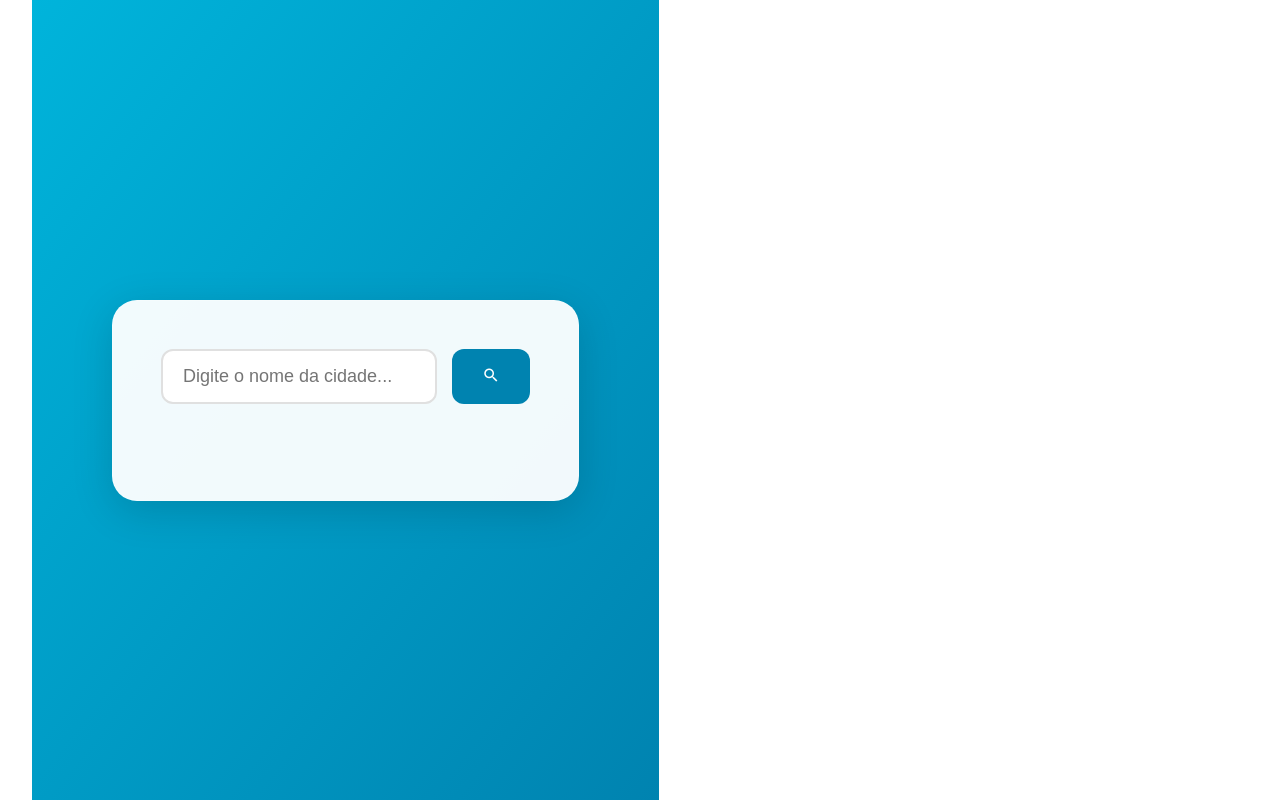
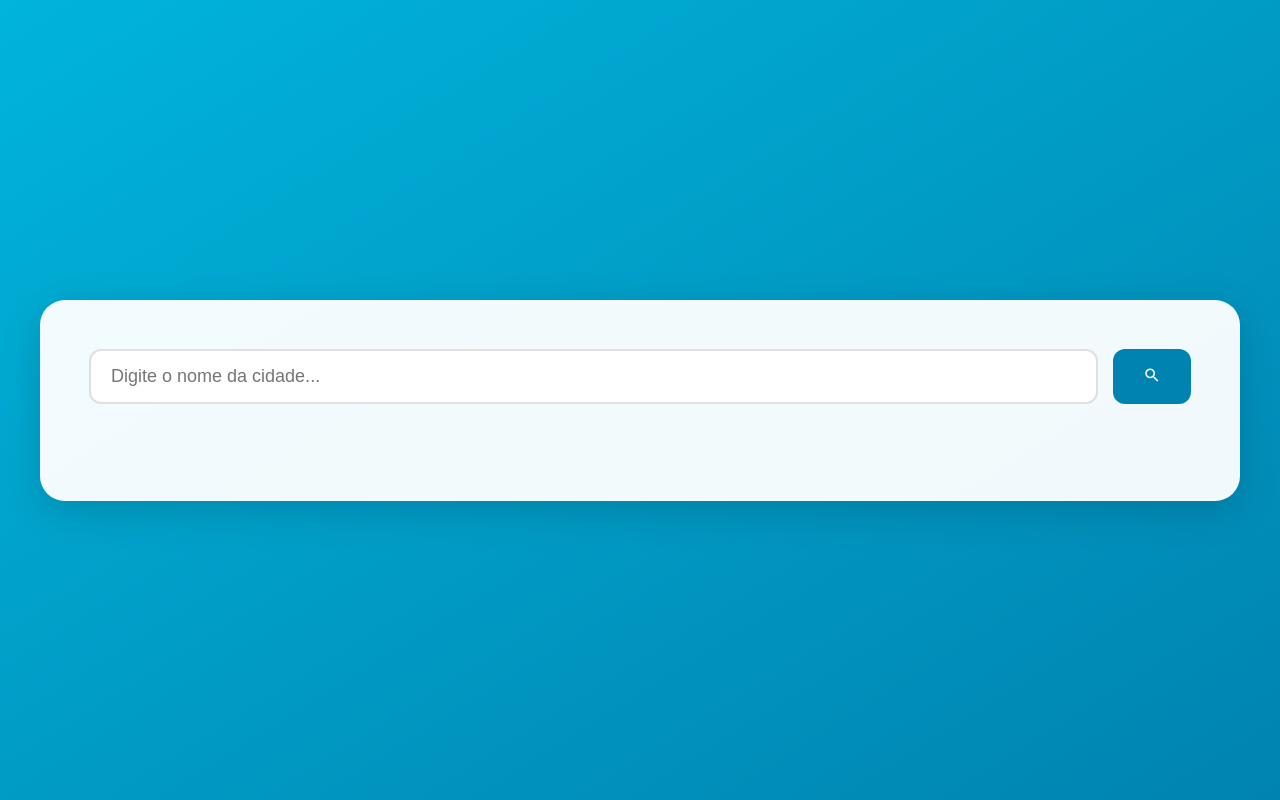
Before and after one commit to JoaoLops3/projeto-vue, a Vue app: page / in a window 1280 px wide. Built offline with nearby package versions, Linux system fonts and the light colour scheme; the HTML template or start-up script is replaced by a standard one.

Commit message:
style: ajusta background para ocupar tela cheia em PCs

```diff
--- a/src/components/WeatherApp.vue
+++ b/src/components/WeatherApp.vue
@@ -133,11 +133,18 @@ const getWeather = async () => {
 <style scoped>
 .weather-app {
   min-height: 100vh;
+  width: 100vw;
   background: linear-gradient(to bottom right, #00b4db, #0083b0);
   display: flex;
   justify-content: center;
   align-items: center;
   padding: 40px;
+  position: fixed;
+  top: 0;
+  left: 0;
+  right: 0;
+  bottom: 0;
+  overflow-y: auto;
 }
 
 .container {
@@ -146,9 +153,11 @@ const getWeather = async () => {
   border-radius: 25px;
   box-shadow: 0 10px 40px rgba(0, 0, 0, 0.15);
   width: 100%;
-  max-width: 1000px;
-  margin: 40px;
+  max-width: 1200px;
+  margin: 40px auto;
   border: 1px solid rgba(255, 255, 255, 0.2);
+  position: relative;
+  z-index: 1;
 }
 
 .search-box {
@@ -368,7 +377,7 @@ const getWeather = async () => {
 
 @media (min-width: 1025px) {
   .container {
-    max-width: 1000px;
+    max-width: 1200px;
     padding: 3rem;
   }
 
```
